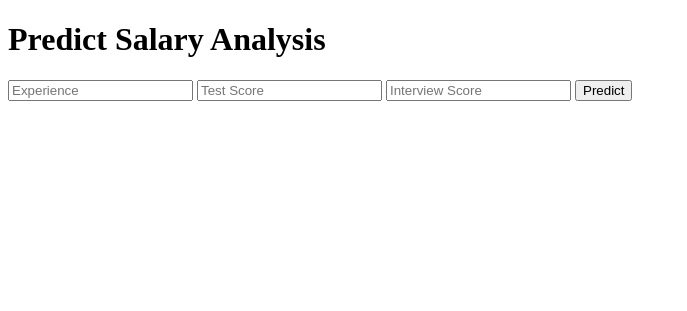
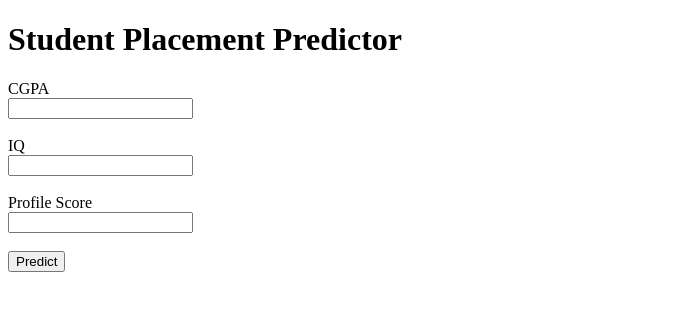
Before and after one commit to sandeep0097-97/student-placement-predictor, a Flask app: page / in a window 1280 px wide. Shown: the top 311 px of the page, without its empty margins (0-687 px from the left). Run offline with Flask 2, Linux system fonts and the light colour scheme; parts of the project's set-up code (start-up, migrations or seed data) failed here and were passed over.

Commit message:
Update index.html

```diff
--- a/templates/index.html
+++ b/templates/index.html
@@ -1,35 +1,27 @@
 <!DOCTYPE html>
-<html >
-<!--From https://codepen.io/frytyler/pen/EGdtg-->
+<html lang="en">
 <head>
-  <meta charset="UTF-8">
-  <title>ML API</title>
-  <link href='https://fonts.googleapis.com/css?family=Pacifico' rel='stylesheet' type='text/css'>
-<link href='https://fonts.googleapis.com/css?family=Arimo' rel='stylesheet' type='text/css'>
-<link href='https://fonts.googleapis.com/css?family=Hind:300' rel='stylesheet' type='text/css'>
-<link href='https://fonts.googleapis.com/css?family=Open+Sans+Condensed:300' rel='stylesheet' type='text/css'>
+    <meta charset="UTF-8">
+    <title>Student Placement Predictor</title>
+</head>
+<body>
 
-</head>
+    <h1>Student Placement Predictor</h1>
+    {% if result %}
+        <p>{{ result }}</p>
+    {% endif %}
+    <form method="post" action="/predict">
+        <label>CGPA</label><br>
+        <input type="text" name="cgpa"><br><br>
 
-<body>
- <div class="login">
-	<h1>Predict Salary Analysis</h1>
+        <label>IQ</label><br>
+        <input type="text" name="iq"><br><br>
 
-     <!-- Main Input For Receiving Query to our ML -->
-    <form action="{{ url_for('predict')}}"method="post">
-    	<input type="text" name="experience" placeholder="Experience" required="required" />
-        <input type="text" name="test_score" placeholder="Test Score" required="required" />
-		<input type="text" name="interview_score" placeholder="Interview Score" required="required" />
+        <label>Profile Score</label><br>
+        <input type="text" name="profile_score"><br><br>
 
-        <button type="submit" class="btn btn-primary btn-block btn-large">Predict</button>
+        <input type="submit" value="Predict"><br><br>
     </form>
-
-   <br>
-   <br>
-   {{ prediction_text }}
-
- </div>
-
 
 </body>
 </html>
```
